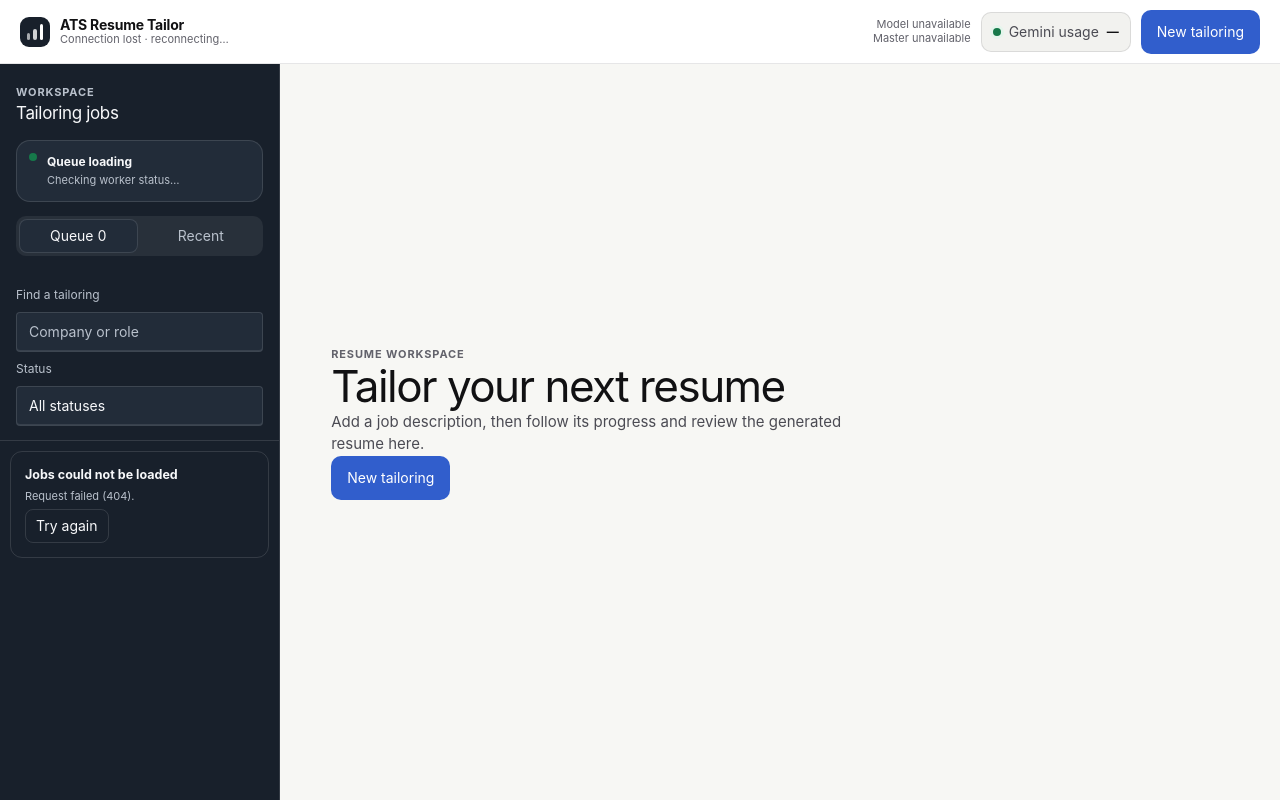
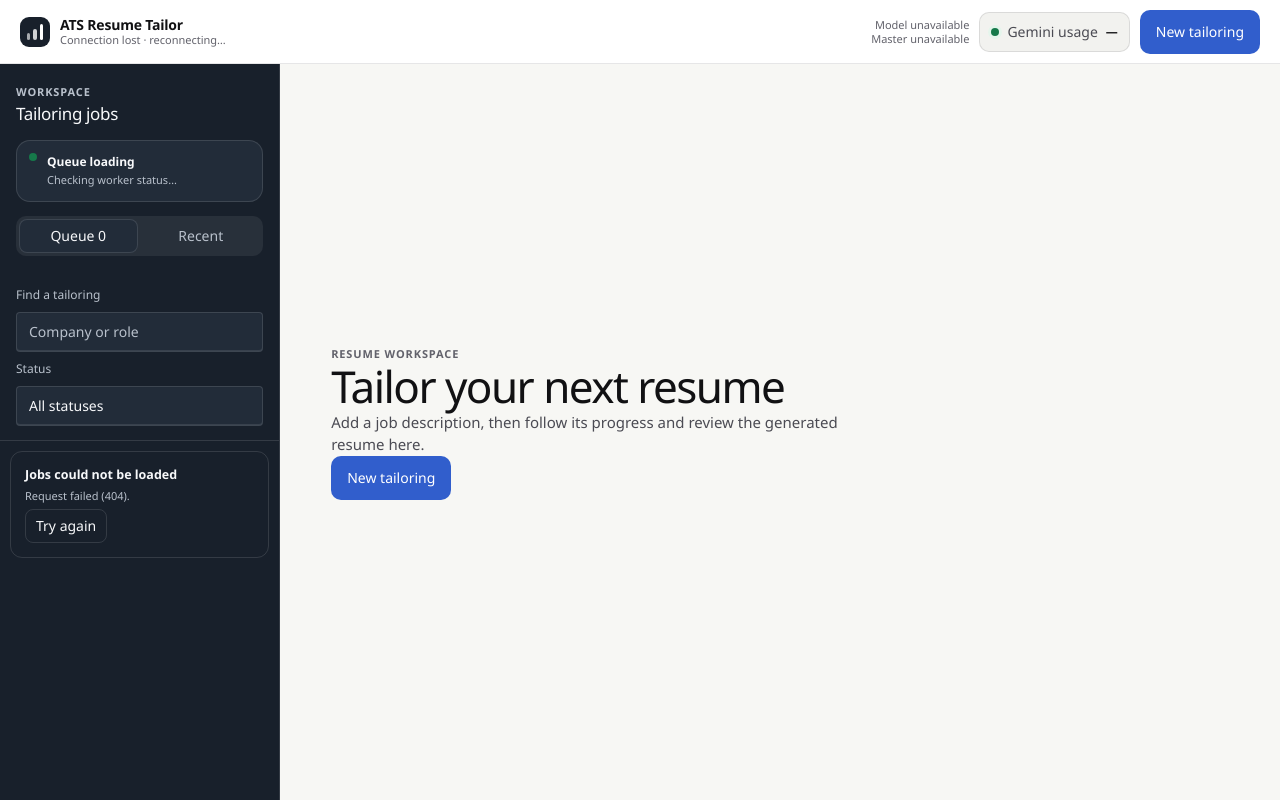
Before and after one commit to Vandanp14/ATS_Resume_Tailor_Agent, a website: page static/index.html in a window 1280 px wide. Drawn offline with Linux system fonts and the light colour scheme; no server answers.

Commit message:
fix: stabilize enterprise workspace controls

```diff
--- a/static/app.css
+++ b/static/app.css
@@ -34,7 +34,7 @@
     --radius-control: 10px;
     --radius-card: 14px;
     --radius-panel: 18px;
-    --font: -apple-system, BlinkMacSystemFont, "SF Pro Display", "SF Pro Text", system-ui, sans-serif;
+    --font: "Segoe UI", -apple-system, BlinkMacSystemFont, system-ui, sans-serif;
     --mono: "SF Mono", ui-monospace, Menlo, monospace;
     --header-size: 64px;
   }
@@ -43,15 +43,33 @@
 @layer workspace {
   :root { --color-primary: var(--accent); --color-primary-content: #fff; }
   [hidden] { display: none; }
-  .btn { min-block-size: 44px; font-family: var(--font); }
+  .btn {
+    min-block-size: 44px;
+    min-inline-size: 0;
+    max-inline-size: 100%;
+    border-radius: var(--radius-control);
+    font-family: var(--font);
+    font-size: 13px;
+    font-weight: 700;
+    letter-spacing: normal;
+    white-space: nowrap;
+  }
+  .btn.btn-primary { background: var(--accent); color: #ffffff; }
+  .btn.btn-primary:hover { background: var(--accent-strong); }
+  .btn.btn-outline { border: 1px solid var(--border-strong); background: var(--surface-1); color: var(--text-1); }
+  .btn.btn-outline:hover { border-color: var(--border-strong); background: var(--surface-2); }
+  .btn.btn-ghost { background: transparent; color: var(--text-2); }
+  .btn.btn-ghost:hover { background: var(--surface-2); color: var(--text-1); }
   .job-filters { display: grid; gap: 8px; margin-block-start: 16px; }
   .job-filters label { color: var(--rail-muted); font-size: 12px; }
   .job-filters :is(.input, .select) { inline-size: 100%; background: var(--rail-raised); color: var(--rail-text); border-color: var(--rail-border); }
   .job-filters input::placeholder { color: var(--rail-muted); }
   #rail-new-job, #add-jd-action { display: none; }
-  .detail-header { grid-template-columns: minmax(0, 1fr) auto auto; gap: 12px; }
+  .detail-header { min-inline-size: 0; grid-template-columns: minmax(0, 1fr) auto auto; align-items: center; gap: 12px; }
   .detail-header h1 { font-size: clamp(24px, 2.5vw, 36px); }
-  .job-detail { inline-size: min(1560px, 100%); padding: 24px clamp(16px, 2.5vw, 36px); }
+  .job-detail { inline-size: min(1560px, 100%); min-inline-size: 0; padding: 24px clamp(16px, 2.5vw, 36px); }
+  .detail-title { min-inline-size: 0; overflow: hidden; }
+  .detail-header > .status-pill { flex: 0 0 auto; }
   .job-detail[data-state="completed"] .job-overview { padding: 14px 18px; margin-block-end: 16px; }
   .job-detail[data-state="completed"] .overview-primary strong { font-size: 17px; }
   .preview-panel .panel-heading { margin-block-end: 12px; }
@@ -211,6 +229,8 @@
 
   .button {
     min-block-size: 44px;
+    min-inline-size: 0;
+    max-inline-size: 100%;
     display: inline-flex;
     align-items: center;
     justify-content: center;
@@ -219,6 +239,9 @@
     font-size: 13px;
     font-weight: 750;
     text-decoration: none;
+    white-space: nowrap;
+    overflow: hidden;
+    text-overflow: ellipsis;
   }
 
   .button.primary { background: var(--accent); color: #ffffff; }
@@ -576,10 +599,11 @@
   .dialog-body { overflow-y: auto; overscroll-behavior: contain; padding: 20px; }
   .dialog-footer { display: flex; justify-content: flex-end; gap: 9px; border-block-start: 1px solid var(--border-subtle); background: var(--surface-1); padding: 14px 20px; }
 
-  .field { display: grid; gap: 6px; margin-block-end: 10px; }
+  .field { min-inline-size: 0; display: grid; gap: 6px; margin-block-end: 10px; }
   .field label { color: var(--text-2); font-size: 12px; font-weight: 700; }
   .help { color: var(--text-3); font-size: 11.5px; }
   .field input, .field textarea {
+    min-inline-size: 0;
     inline-size: 100%;
     border: 1px solid var(--border-strong);
     border-radius: var(--radius-control);
@@ -710,9 +734,6 @@
   .recovery-submit-status { margin-block-start: 9px; }
   .recovery-submit-status.error { color: var(--negative); }
 
-  @supports (field-sizing: content) {
-    .field textarea { field-sizing: content; }
-  }
 }
 
 @layer responsive {
@@ -762,7 +783,7 @@
     .stage-item:nth-last-child(2) { border-block-end: 1px solid var(--border-subtle); }
     .preview-panel iframe { block-size: calc(100dvh - 212px); min-block-size: 480px; }
     .new-job-dialog { inline-size: 100%; }
-    .dialog-footer .button { flex: 1; }
+    .dialog-footer .button, .dialog-footer .btn { min-inline-size: 0; flex: 1 1 0; }
     .recovery-dialog {
       inline-size: 100%;
       block-size: 100dvh;
--- a/static/index.html
+++ b/static/index.html
@@ -156,7 +156,7 @@
             <p id="detail-role">—</p>
           </div>
           <span class="status-pill" id="detail-state">Queued</span>
-          <button class="btn btn-outline" id="duplicate-job" type="button">Tailor again</button>
+          <button class="button secondary compact" id="duplicate-job" type="button">Tailor again</button>
         </header>
         <p id="detail-action-status" role="status"></p>
 
```
